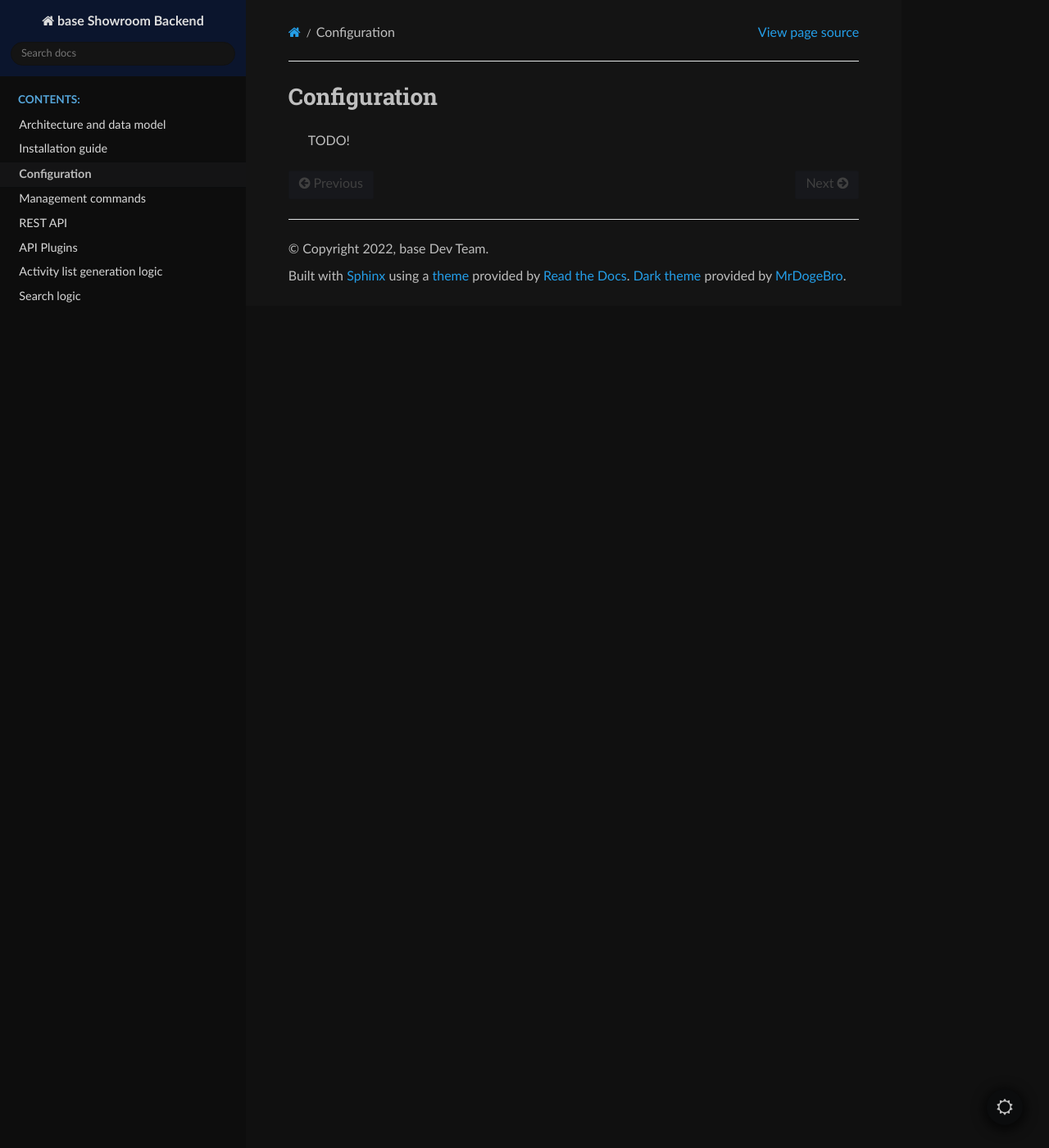
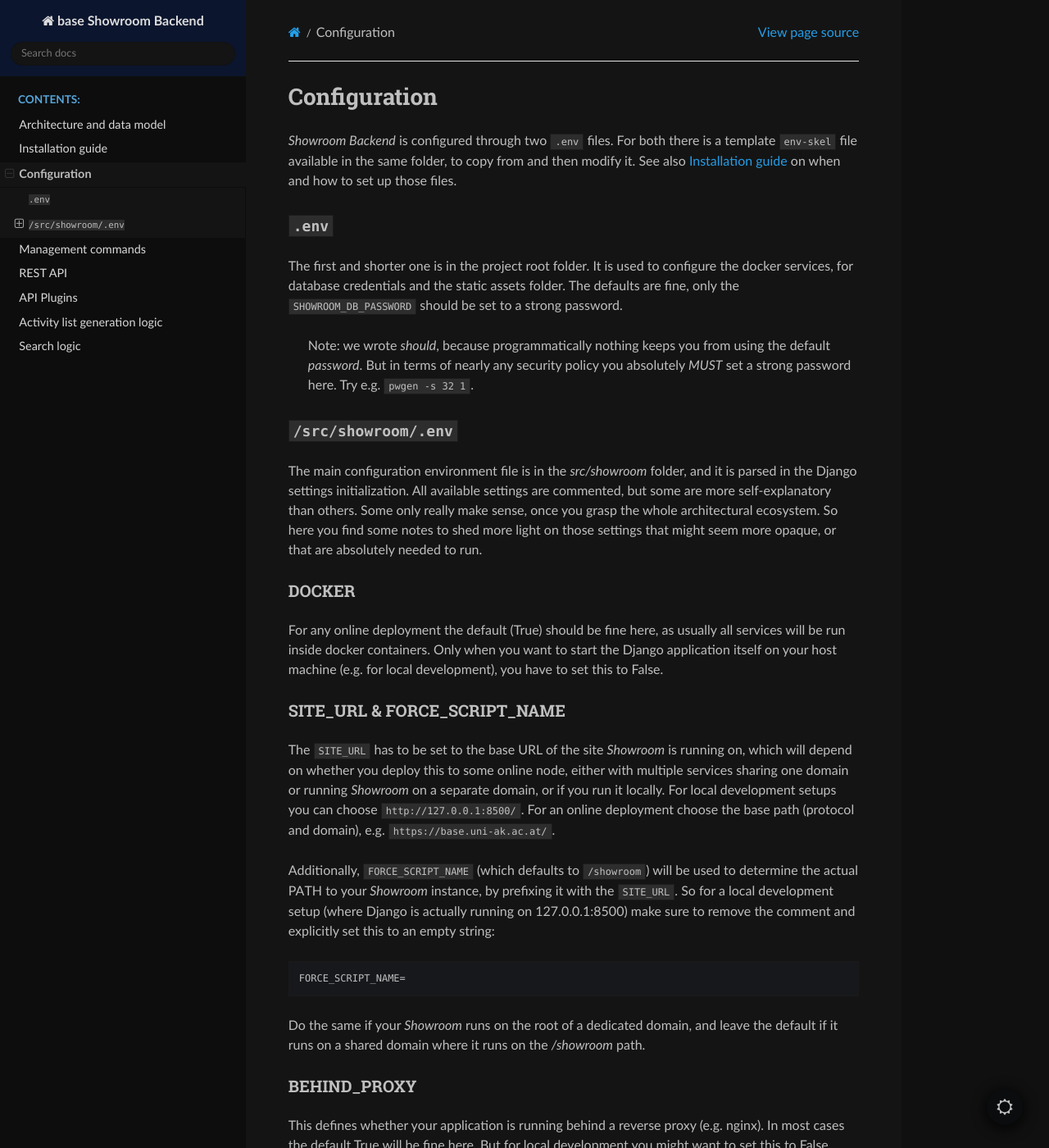
Before and after one commit to base-angewandte/showroom-backend, a Sphinx documentation site: the page built from docs/source/configuration.md, in a window 1280 px wide and 1400 px high. Shown: the whole window at 82% size. Built offline with Sphinx 7.4.7 and the Read the Docs theme 2.0.0, drawn with Linux system fonts in a browser that asks for light colours; some of the changed text lies outside the part shown.

Commit message:
+ add configuration docs

````diff
--- a/docs/source/configuration.md
+++ b/docs/source/configuration.md
@@ -1,3 +1,64 @@
 # Configuration
 
-> TODO!
+*Showroom Backend* is configured through two `.env` files. For both there is a template
+`env-skel` file available in the same folder, to copy from and then modify it. See
+also [](install.md) on when and how to set up those files.
+
+## `.env`
+
+The first and shorter one is in the project root folder. It is used to configure the
+docker services, for database credentials and the static assets folder. The defaults
+are fine, only the `SHOWROOM_DB_PASSWORD` should be set to a strong password.
+
+> Note: we wrote _should_, because programmatically nothing keeps you from using the
+> default _password_. But in terms of nearly any security policy you absolutely _MUST_
+> set a strong password here. Try e.g. `pwgen -s 32 1`.
+
+## `/src/showroom/.env`
+
+The main configuration environment file is in the _src/showroom_ folder, and it is
+parsed in the Django settings initialization. All available settings are commented,
+but some are more self-explanatory than others. Some only really make sense, once
+you grasp the whole architectural ecosystem. So here you find some notes to shed more
+light on those settings that might seem more opaque, or that are absolutely needed
+to run.
+
+### DOCKER
+
+For any online deployment the default (True) should be fine here, as usually all
+services will be run inside docker containers. Only when you want to start the
+Django application itself on your host machine (e.g. for local development), you have
+to set this to False.
+
+### SITE\_URL & FORCE\_SCRIPT\_NAME
+
+The `SITE_URL` has to be set to the base URL of the site *Showroom* is running on, which
+will depend on whether you deploy this to some online node, either with multiple services
+sharing one domain or running *Showroom* on a separate domain, or if you run it locally.
+For local development setups you can choose `http://127.0.0.1:8500/`. For an online
+deployment choose the base path (protocol and domain), e.g. `https://base.uni-ak.ac.at/`.
+
+Additionally, `FORCE_SCRIPT_NAME` (which defaults to `/showroom`) will be used to
+determine the actual PATH to your *Showroom* instance, by prefixing it with the
+`SITE_URL`. So for a local development setup (where Django is actually running on
+127.0.0.1:8500) make sure to remove the comment and explicitly set this to an empty
+string:
+```dotenv
+FORCE_SCRIPT_NAME=
+```
+
+Do the same if your *Showroom* runs on the root of a dedicated domain, and leave the
+default if it runs on a shared domain where it runs on the _/showroom_ path.
+
+### BEHIND\_PROXY
+
+This defines whether your application is running behind a reverse proxy (e.g. nginx).
+In most cases the default True will be fine here. But for local development you might
+want to set this to False.
+
+### CAS\_*
+
+The `CAS_SERVER` points to the base path of your authentication server (e.g.
+https://base.uni-ak.ac.at/cas/). `CAS_REDIRECT_URL` then points to the path on your
+*Showroom* to which the authentication server should redirect once the user's login
+was successful.
````
